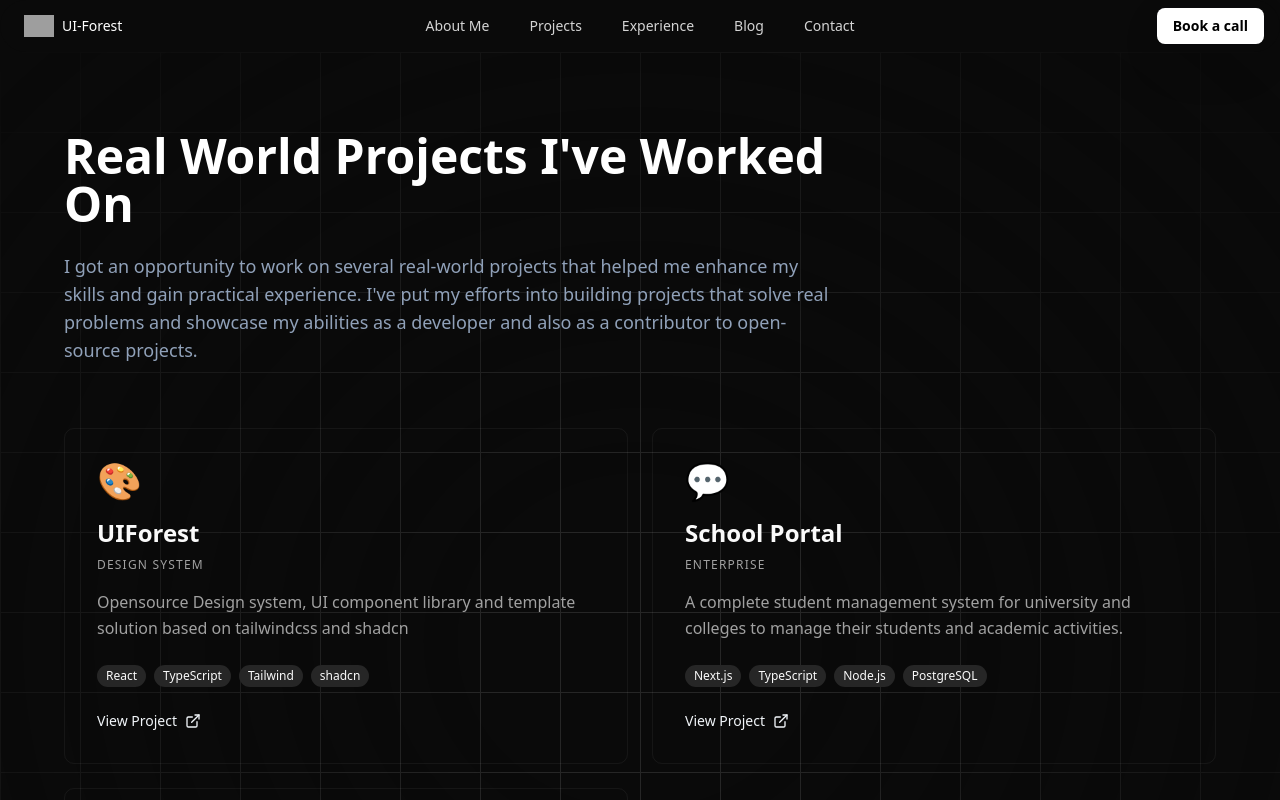
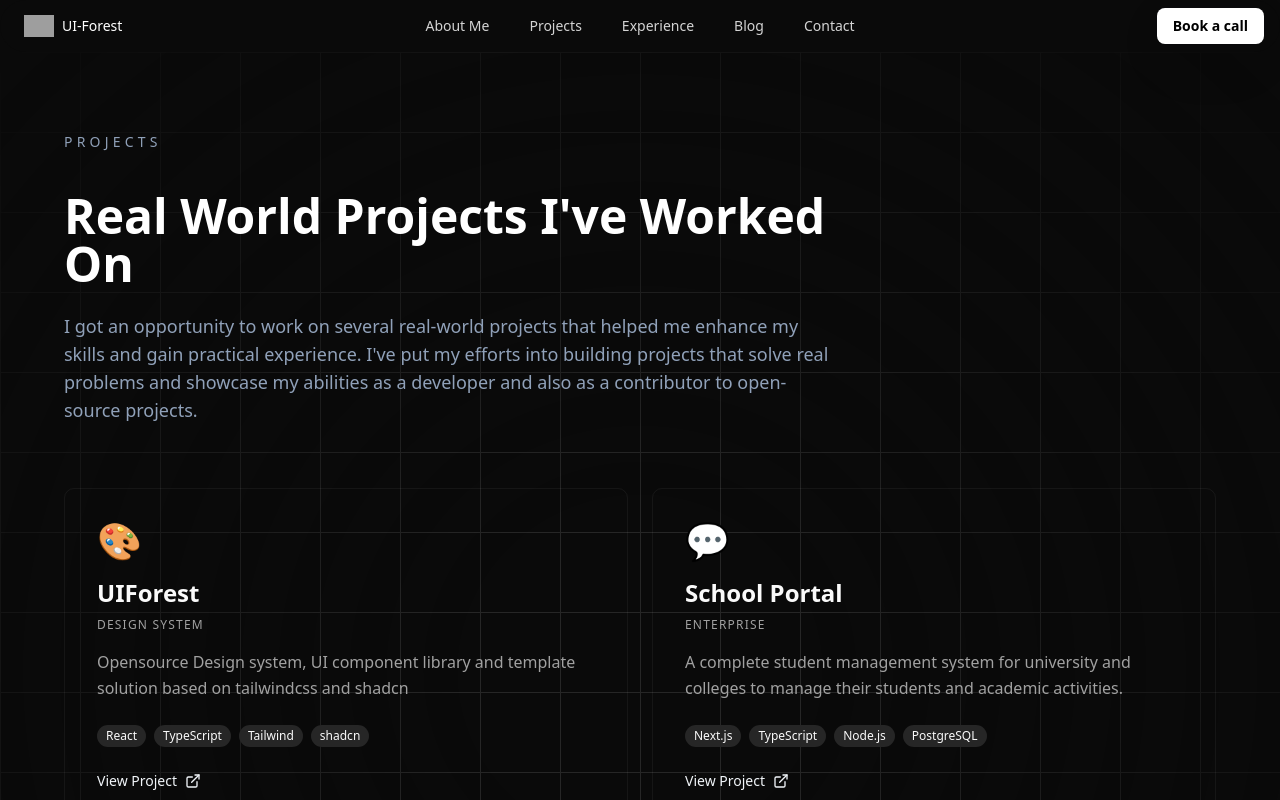
Before and after one commit to ake144/portfolio, a Next.js app: page /projects in a window 1280 px wide. Shown: the top 800 px of the page. Built offline with nearby package versions, Linux system fonts and the light colour scheme; grey boxes are pictures that could not be loaded.

Commit message:
the whole page structure revamped

```diff
--- a/components/exprience/showCase.tsx
+++ b/components/exprience/showCase.tsx
@@ -50,7 +50,10 @@ export function ExperienceShowcase() {
       <div className="max-w-4xl mx-auto">
         {/* Header */}
         <div className="mb-12 sm:mb-16 text-center sm:text-left">
-          <h2 className="text-3xl sm:text-4xl lg:text-5xl font-bold text-white mb-4">
+           <p className="text-sm uppercase tracking-[0.3em] text-slate-400">
+            Experience
+            </p>
+          <h2 className="text-3xl mt-9 sm:mt-10 sm:text-4xl lg:text-5xl font-bold text-white mb-4">
             Career Journey
           </h2>
           <p className="text-base sm:text-lg text-slate-400 max-w-2xl mx-auto sm:mx-0">
--- a/components/projects.tsx
+++ b/components/projects.tsx
@@ -42,7 +42,10 @@ const Projects = () => {
       <div className="max-w-6xl mx-auto">
         {/* Header */}
         <div className="mb-12 sm:mb-16 text-center sm:text-left max-w-3xl">
-          <h1 className="text-3xl sm:text-4xl lg:text-5xl font-bold text-white mb-6">
+           <p className="text-sm uppercase tracking-[0.3em] text-slate-400">
+            Projects
+            </p>
+          <h1 className="text-3xl mt-9 sm:mt-10 sm:text-4xl lg:text-5xl font-bold text-white mb-6">
             Real World Projects I&apos;ve Worked On
           </h1>
           <p className="text-base sm:text-lg text-slate-400">
```
